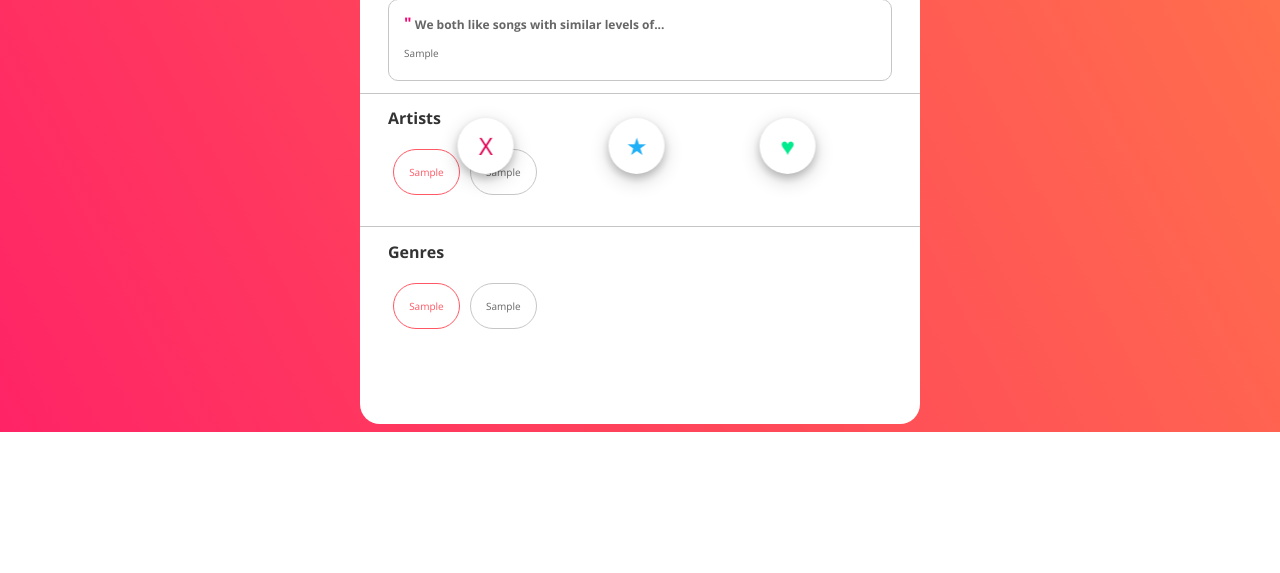
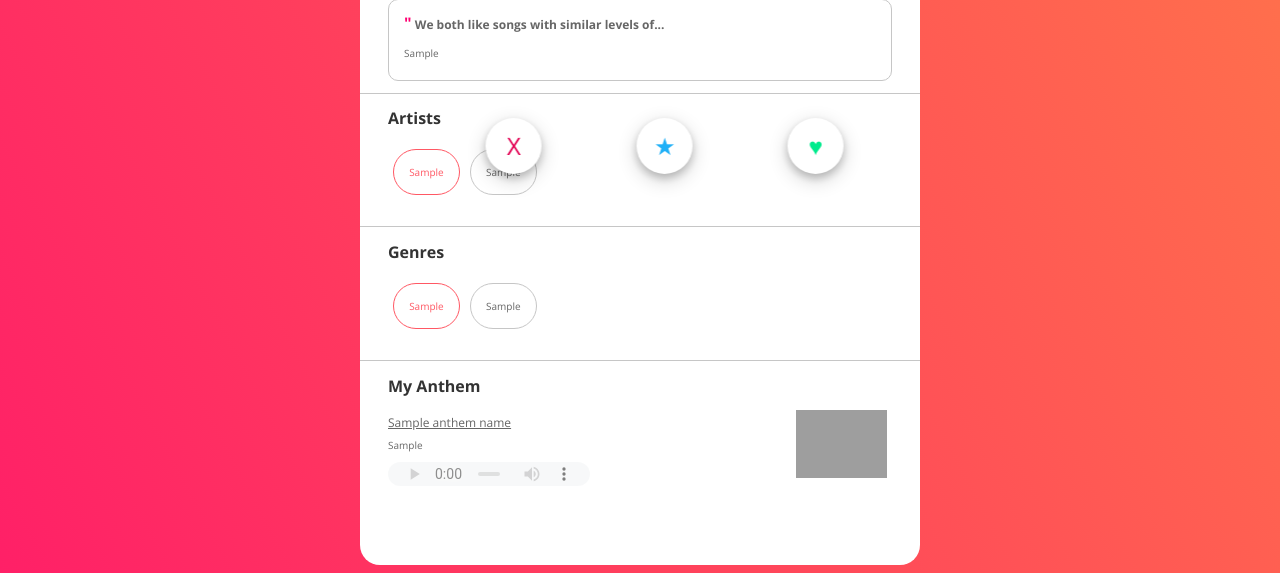
Before and after one commit to kath3rine/matchmaker, a Flask app: template templates/match.html in a window 1280 px wide. Shown: the part 625-1198 px from the top of the page. Before the commit the page ends 1057 px from the top, so only its background shows below. Run offline with Flask 3, Linux system fonts and the light colour scheme; the template is opened without the code that fills it: most values are stand-ins (such as "Sample title", 1, 10 or a date in 2020); grey boxes are pictures that could not be loaded.

Commit message:
my anthem (+ other minor fixes)

```diff
--- a/app.py
+++ b/app.py
@@ -6,7 +6,7 @@
 app = Flask(__name__)
 
 # GLOBAL vars: info abt matched users
-matches, matches_pfp, matches_urls = [], [], []
+matches, matches_pfp, matches_urls, matches_comps = [], [], [], []
 
 
 # HOMEPAGE (input data/"disliked' redirect")
@@ -49,6 +49,7 @@
 
     rec_tracks = m.recommend_tracks()
     rec_artists = m.recommend_artists()
+    my_anthem = m.my_anthem()
 
     return render_template('match.html',
         name=u.name,
@@ -65,9 +66,13 @@
         s_artists = m.shared_artists_names(),
         f_artists = m.match_fav_artists(),
         s_genres = m.shared_genres(),
-        f_genres = m.match_fav_genres()
+        f_genres = m.match_fav_genres(),
+        anthem_name = my_anthem['name'],
+        anthem_artist=my_anthem['artist'],
+        anthem_album = my_anthem['album'],
+        anthem_preview = my_anthem['preview'],
+        anthem_url=my_anthem['url']
     )
-
 
 
 # LIKE A MATCH (add to queue)
@@ -77,6 +82,7 @@
     match_name = request.form['name-here']
     match_pfp = request.form['pfp-here']
     match_url = request.form['url-here']
+    match_comp = request.form['comp-here']
 
     global matches
     matches.append(match_name)
@@ -84,6 +90,8 @@
     matches_pfp.append(match_pfp)
     global matches_urls
     matches_urls.append(match_url)
+    global matches_comps
+    matches_comps.append(match_comp)
 
     return render_template('index.html')
 
@@ -96,6 +104,7 @@
       matches=matches,
       matches_pfp=matches_pfp,
       matches_urls=matches_urls,
+      matches_comps=matches_comps,
       n=len(matches))
 
 if __name__ == '__main__':
--- a/models/user.py
+++ b/models/user.py
@@ -6,5 +6,5 @@
         self.uid = uid
         self.data = get_data(self.uid, 'users')
         self.name = self.data['display_name']
-        self.pfp = get_image(self.data)
+        self.pfp = get_image(get_data(self.uid, 'users'))
         self.url = self.data['external_urls']['spotify']
--- a/static/match.css
+++ b/static/match.css
@@ -19,10 +19,6 @@
 
 .button {
     margin: 10px;
-}
-
-#top {
-    justify-content: left;
 }
 
 /* HEADER */
@@ -104,9 +100,49 @@
     color: var(--scarlet);
 }
 
-#bubble2 {
+/* MY ANTHEM */
+
+#my-anthem {
+    display: flex;
+}
+
+#anthem {
     border-bottom: white;
 }
+
+#anthem a {
+    font-size: 1.5vh;
+}
+
+#anthem-artist {
+    font-size: 1.25vh;
+    color: var(--grey)
+}
+
+#anthem-body {
+    width: 80%;
+}
+
+#anthem-audio {
+    justify-content: center;
+    width: 20%;
+}
+
+#my-anthem img {
+    width: 90%;
+    margin: 0% 5% 2% 5%;
+}
+
+audio {
+    top: 50%;
+    width: 50%;
+    right: 7%;
+    opacity: 50%;
+    height: 3vh;
+    margin-top: 2%;
+}
+
+
 
 /* SWIPING BUTTONS */
 #swipe {
--- a/templates/match.html
+++ b/templates/match.html
@@ -39,6 +39,7 @@
                 <span><input type="text" value={{name}} id="name-here" name="name-here" placeholder="test"></span>
                 <span><input type="text" value={{user_pfp}} id="pfp-here" name="pfp-here" placeholder="test"></span>
                 <span><input type="text" value={{user_url}} id="url-here" name="url-here" placeholder="test"></span>
+                <span><input type="text" value={{compatibility}} id="comp-here" name="comp-here" placeholder="test"></span>
             </span>
 
             </div>
@@ -104,6 +105,21 @@
 
 
             </div>
+
+            <div class="section" id="anthem">
+                <h2> My Anthem</h2>
+                <div id="my-anthem">
+                    <div id="anthem-body">
+                        <a href={{anthem_url}}>{{anthem_name}}</a></br>
+                        <span id="anthem-artist">{{anthem_artist}}</span></br>
+                        <audio src={{anthem_preview}} controls></audio>
+                    </div>
+                    <div id="anthem-audio">
+                        <img src={{anthem_album}}>
+                </div>
+
+            </div>
+
                 <div class="buttons" id="swipe">
                     <span>
                         <input class='button' id="like" type="submit" value="♥︎">
```
Also changed, not shown: models/match.py (+20 -2 lines), static/home.css (+3 -4 lines), static/saved.css (+4 -29 lines), templates/saved.html (+5 -27 lines), test.py (+5 -17 lines).
